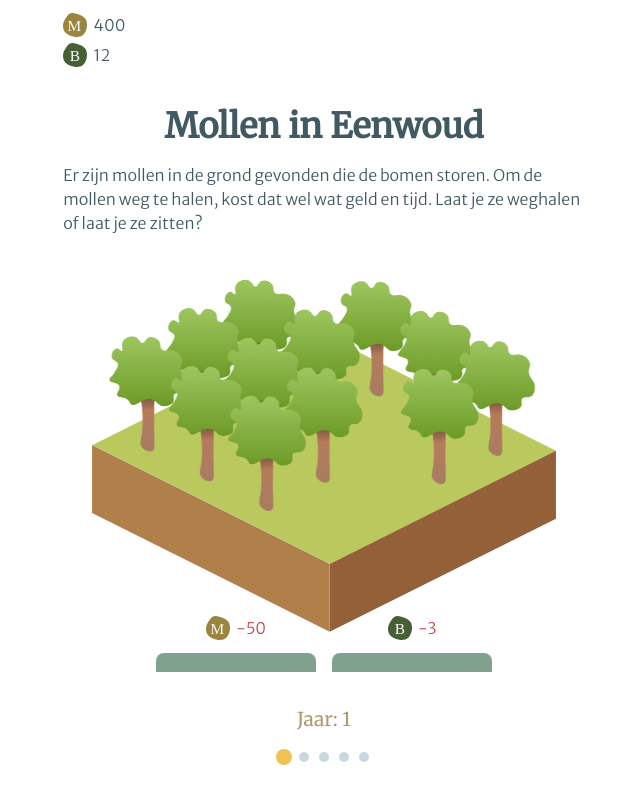
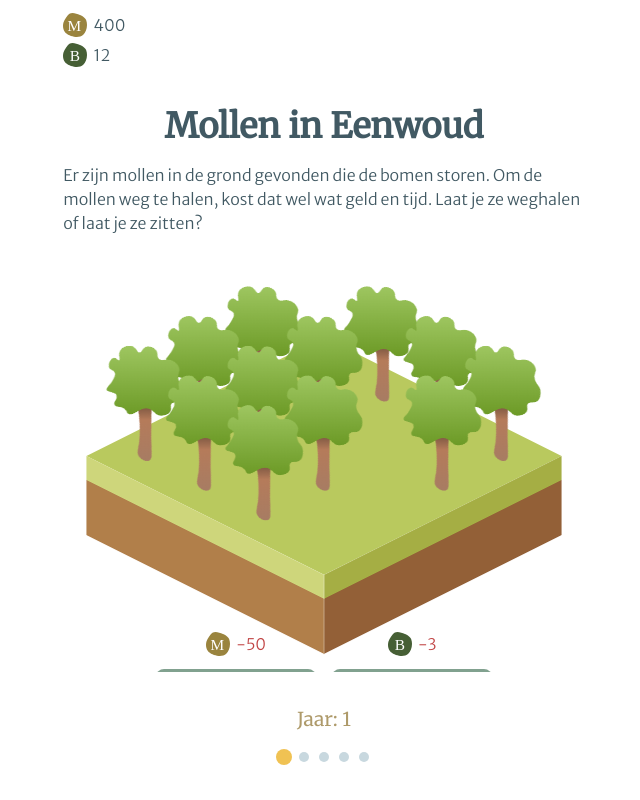
Before and after one commit to SjorsWijsman/jouw-eenwoud, a Svelte app: page / in a window 1280 px wide. Shown: the whole page, without its empty margins (316-956 px from the left). Built offline with nearby package versions, Linux system fonts and the light colour scheme.

Commit message:
Added grass to the sides of the ground

```diff
--- a/src/components/Trees.svelte
+++ b/src/components/Trees.svelte
@@ -131,40 +131,41 @@ function findFreeTiles() {
 
 <style>
   .tree-grid {
+    --color-grass-light: #CED67B;
     --color-grass: #B9C95E;
-    --color-ground: #B17F4A;
+    --color-grass-dark: #A5AE44;
+    --color-ground-light: #B17F4A;
     --color-ground-dark: #936037;
+    --grass-height: 30%;
+    --ground-height: 7rem;
     background-color: var(--color-grass);
-    max-width: calc(var(--max-content-width) * 0.6);
-    max-height: calc(var(--max-content-width) * 0.6);
+    width: calc(var(--max-content-width) * 0.6);
+    height: calc(var(--max-content-width) * 0.6);
     margin: 0 auto;
     display: grid;
-    -webkit-transform: rotateX(60deg) rotateY(0deg) rotateZ(45deg);
-    -moz-transform: rotateX(60deg) rotateY(0deg) rotateZ(45deg);
-    -ms-transform: rotateX(60deg) rotateY(0deg) rotateZ(45deg);
-    -o-transform: rotateX(60deg) rotateY(0deg) rotateZ(45deg);
     transform: rotateX(60deg) rotateY(0deg) rotateZ(45deg);
-    perspective: none;
   }
 
   .tree-grid::before {
     content: "";
     position: absolute;
-    width: 6rem;
+    width: var(--ground-height);
     height: 100%;
     left: 100%;
     background-color: var(--color-ground-dark);
-    transform: skewY(45deg) translateY(calc(6rem * 0.5));
+    background: linear-gradient(90deg, var(--color-grass-dark) 0%, var(--color-grass-dark) var(--grass-height), var(--color-ground-dark) var(--grass-height), var(--color-ground-dark) 100%);
+    transform: skewY(45deg) translateY(calc(var(--ground-height) * 0.5));
   }
 
   .tree-grid::after {
     content: "";
     position: absolute;
     width: 100%;
-    height: 6rem;
+    height: var(--ground-height);
     top: 100%;
-    background-color: var(--color-ground);
-    transform: skewX(45deg) translateX(calc(6rem * 0.5));
+    background-color: var(--color-ground-light);
+    background: linear-gradient(-180deg, var(--color-grass-light) 0%, var(--color-grass-light) var(--grass-height), var(--color-ground-light) var(--grass-height), var(--color-ground-light) 100%);
+    transform: skewX(45deg) translateX(calc(var(--ground-height) * 0.5));
   }
 
   .tree-tile {
```
